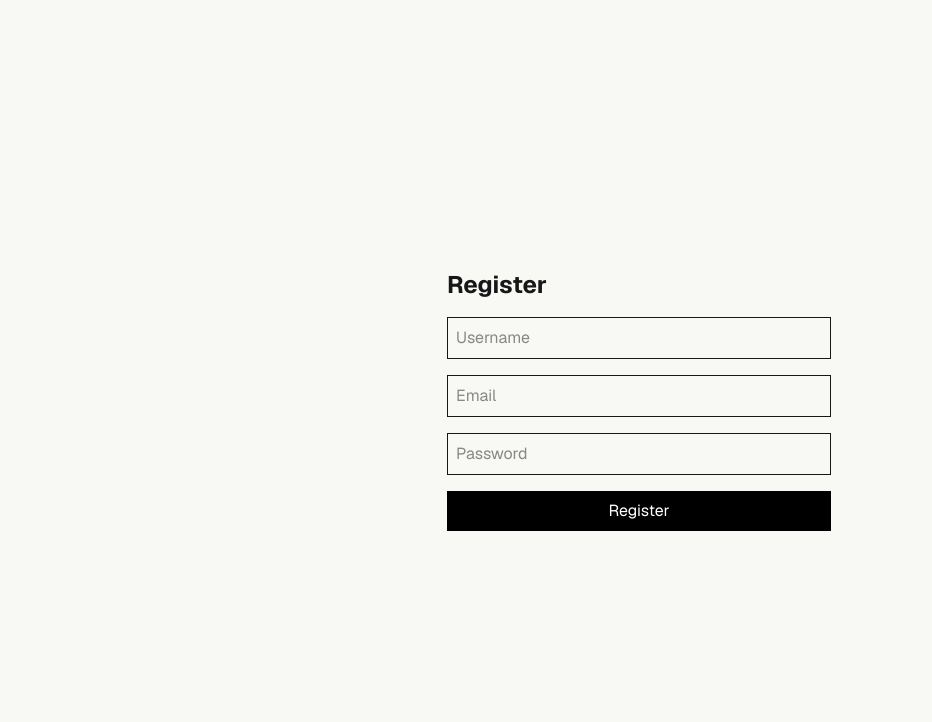
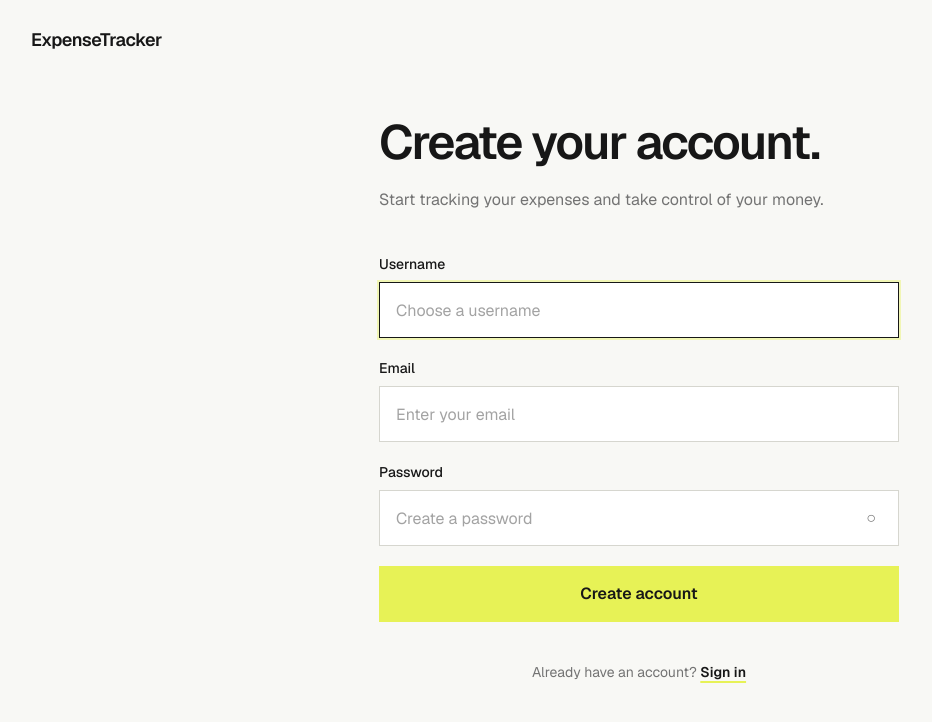
Before and after one commit to BernardSDev/expense-tracker.frontend, a Next.js app: page /register in a window 1280 px wide. Shown: the top 722 px of the page, without its empty margins (1-933 px from the left). Built offline with nearby package versions, Linux system fonts and the light colour scheme.

Commit message:
Improve registration to login flow

```diff
--- a/src/app/login/page.tsx
+++ b/src/app/login/page.tsx
@@ -1,17 +1,22 @@
 "use client";
 
 import Link from "next/link";
-import { useRouter } from "next/navigation";
+import { useRouter, useSearchParams } from "next/navigation";
 import React, { useState } from "react";
 
 type LoginStep = "username" | "password";
 
 export default function LoginPage() {
     const router = useRouter();
+    const searchParams = useSearchParams();
 
-    const [username, setUsername] = useState("");
+    const registeredUsername = searchParams.get("username") ?? "";
+
+    const [username, setUsername] = useState(registeredUsername);
     const [password, setPassword] = useState("");
-    const [step, setStep] = useState<LoginStep>("username");
+    const [step, setStep] = useState<LoginStep>(
+        registeredUsername ? "password" : "username"
+    );
     const [showPassword, setShowPassword] = useState(false);
     const [isLoading, setIsLoading] = useState(false);
     const [error, setError] = useState("");
@@ -21,9 +26,7 @@ export default function LoginPage() {
     function handleContinue(event: React.FormEvent<HTMLFormElement>) {
         event.preventDefault();
 
-        if (!canContinue) {
-            return;
-        }
+        if (!canContinue) return;
 
         setError("");
         setStep("password");
@@ -81,7 +84,6 @@ export default function LoginPage() {
     return (
         <main className="min-h-screen bg-background">
             <div className="mx-auto flex min-h-screen max-w-7xl flex-col px-6 lg:px-8">
-                {/* Brand */}
                 <header className="flex h-20 items-center">
                     <Link
                         href="/"
@@ -91,10 +93,8 @@ export default function LoginPage() {
                     </Link>
                 </header>
 
-                {/* Authentication */}
                 <div className="flex flex-1 items-center justify-center pb-20">
                     <div className="w-full max-w-[520px]">
-                        {/* Heading */}
                         <div className="mb-10">
                             <h1 className="text-4xl font-semibold tracking-[-0.04em] text-text-primary sm:text-5xl">
                                 Welcome back.
@@ -107,12 +107,8 @@ export default function LoginPage() {
                             )}
                         </div>
 
-                        {/* Username Step */}
                         {step === "username" && (
-                            <form
-                                onSubmit={handleContinue}
-                                className="space-y-5"
-                            >
+                            <form onSubmit={handleContinue} className="space-y-5">
                                 <div>
                                     <label
                                         htmlFor="username"
@@ -147,19 +143,13 @@ export default function LoginPage() {
                                     disabled={!canContinue}
                                     className="h-14 w-full bg-accent text-base font-semibold text-text-primary transition hover:bg-accent-hover disabled:cursor-not-allowed"
                                 >
-                                    Continue
-                                    <span className="ml-2">→</span>
+                                    Continue <span className="ml-2">→</span>
                                 </button>
                             </form>
                         )}
 
-                        {/* Password Step */}
                         {step === "password" && (
-                            <form
-                                onSubmit={handleLogin}
-                                className="space-y-5"
-                            >
-                                {/* Username */}
+                            <form onSubmit={handleLogin} className="space-y-5">
                                 <div>
                                     <label
                                         htmlFor="username"
@@ -173,7 +163,6 @@ export default function LoginPage() {
                                     </div>
                                 </div>
 
-                                {/* Password */}
                                 <div>
                                     <label
                                         htmlFor="password"
@@ -185,11 +174,7 @@ export default function LoginPage() {
                                     <div className="relative">
                                         <input
                                             id="password"
-                                            type={
-                                                showPassword
-                                                    ? "text"
-                                                    : "password"
-                                            }
+                                            type={showPassword ? "text" : "password"}
                                             value={password}
                                             onChange={(event) => {
                                                 setPassword(event.target.value);
@@ -204,9 +189,7 @@ export default function LoginPage() {
                                         <button
                                             type="button"
                                             onClick={() =>
-                                                setShowPassword(
-                                                    (current) => !current
-                                                )
+                                                setShowPassword((current) => !current)
                                             }
                                             aria-label={
                                                 showPassword
@@ -220,7 +203,6 @@ export default function LoginPage() {
                                     </div>
                                 </div>
 
-                                {/* Forgot Password */}
                                 <div className="flex justify-end">
                                     <button
                                         type="button"
@@ -230,14 +212,12 @@ export default function LoginPage() {
                                     </button>
                                 </div>
 
-                                {/* Error */}
                                 {error && (
                                     <p className="text-sm text-red-600">
                                         {error}
                                     </p>
                                 )}
 
-                                {/* Sign In */}
                                 <button
                                     type="submit"
                                     disabled={isLoading || !password}
@@ -259,7 +239,6 @@ export default function LoginPage() {
                             </form>
                         )}
 
-                        {/* Register */}
                         <p className="mt-10 text-center text-sm text-text-secondary">
                             Don't have an account?{" "}
                             <Link
--- a/src/app/register/page.tsx
+++ b/src/app/register/page.tsx
@@ -1,17 +1,33 @@
 "use client";
 
+import Link from "next/link";
+import { useRouter } from "next/navigation";
 import React, { useState } from "react";
 
 export default function RegisterPage() {
+    const router = useRouter();
+
     const [username, setUsername] = useState("");
     const [email, setEmail] = useState("");
     const [password, setPassword] = useState("");
+    const [showPassword, setShowPassword] = useState(false);
+    const [isLoading, setIsLoading] = useState(false);
+    const [error, setError] = useState("");
 
-    async function handleSubmit(
-        event: React.SubmitEvent<HTMLFormElement>
-    ) {
+    const canSubmit =
+        username.trim().length >= 3 &&
+        email.trim().length > 0 &&
+        password.length > 0;
+
+    async function handleSubmit(event: React.FormEvent<HTMLFormElement>) {
         event.preventDefault();
 
+        if (!canSubmit) return;
+
+        setError("");
+        setIsLoading(true);
+
+        try {
             const response = await fetch(
                 "http://localhost:5077/api/Auth/register",
                 {
@@ -29,51 +45,169 @@ export default function RegisterPage() {
 
             const data = await response.json();
 
-        localStorage.setItem("accessToken", data.accessToken);
-        localStorage.setItem("refreshToken", data.refreshToken);
+            if (!response.ok) {
+                setError(
+                    data.message ||
+                    "Unable to create your account. Please try again."
+                );
+                return;
+            }
 
-        console.log(data);
+            router.push(`/login?username=${encodeURIComponent(username)}`);
+        } catch {
+            setError(
+                "Something went wrong. Please check your connection and try again."
+            );
+        } finally {
+            setIsLoading(false);
+        }
     }
 
     return (
-        <main className="min-h-screen flex items-center justify-center">
-            <form
-                onSubmit={handleSubmit}
-                className="w-full max-w-sm space-y-4"
+        <main className="min-h-screen bg-background">
+            <div className="mx-auto flex min-h-screen max-w-7xl flex-col px-6 lg:px-8">
+                <header className="flex h-20 items-center">
+                    <Link
+                        href="/"
+                        className="text-lg font-semibold tracking-tight text-text-primary"
                     >
-                <h1 className="text-2xl font-bold">Register</h1>
+                        ExpenseTracker
+                    </Link>
+                </header>
+
+                <div className="flex flex-1 items-center justify-center pb-20">
+                    <div className="w-full max-w-[520px]">
+                        <div className="mb-10">
+                            <h1 className="text-4xl font-semibold tracking-[-0.04em] text-text-primary sm:text-5xl">
+                                Create your account.
+                            </h1>
+
+                            <p className="mt-5 max-w-md text-base leading-7 text-text-secondary">
+                                Start tracking your expenses and take control of your money.
+                            </p>
+                        </div>
+
+                        <form onSubmit={handleSubmit} className="space-y-5">
+                            <div>
+                                <label
+                                    htmlFor="username"
+                                    className="mb-2 block text-sm font-medium text-text-primary"
+                                >
+                                    Username
+                                </label>
 
                                 <input
+                                    id="username"
                                     type="text"
-                    placeholder="Username"
                                     value={username}
-                    onChange={(event) => setUsername(event.target.value)}
-                    className="w-full border p-2"
+                                    onChange={(event) => {
+                                        setUsername(event.target.value);
+                                        setError("");
+                                    }}
+                                    autoComplete="username"
+                                    autoFocus
+                                    placeholder="Choose a username"
+                                    className="h-14 w-full border border-border-strong bg-surface px-4 text-base text-text-primary outline-none transition placeholder:text-text-muted focus:border-text-primary focus:ring-2 focus:ring-accent/40"
                                 />
+                            </div>
+
+                            <div>
+                                <label
+                                    htmlFor="email"
+                                    className="mb-2 block text-sm font-medium text-text-primary"
+                                >
+                                    Email
+                                </label>
 
                                 <input
+                                    id="email"
                                     type="email"
-                    placeholder="Email"
                                     value={email}
-                    onChange={(event) => setEmail(event.target.value)}
-                    className="w-full border p-2"
+                                    onChange={(event) => {
+                                        setEmail(event.target.value);
+                                        setError("");
+                                    }}
+                                    autoComplete="email"
+                                    placeholder="Enter your email"
+                                    className="h-14 w-full border border-border-strong bg-surface px-4 text-base text-text-primary outline-none transition placeholder:text-text-muted focus:border-text-primary focus:ring-2 focus:ring-accent/40"
                                 />
+                            </div>
 
+                            <div>
+                                <label
+                                    htmlFor="password"
+                                    className="mb-2 block text-sm font-medium text-text-primary"
+                                >
+                                    Password
+                                </label>
+
+                                <div className="relative">
                                     <input
-                    type="password"
-                    placeholder="Password"
+                                        id="password"
+                                        type={showPassword ? "text" : "password"}
                                         value={password}
-                    onChange={(event) => setPassword(event.target.value)}
-                    className="w-full border p-2"
+                                        onChange={(event) => {
+                                            setPassword(event.target.value);
+                                            setError("");
+                                        }}
+                                        autoComplete="new-password"
+                                        placeholder="Create a password"
+                                        className="h-14 w-full border border-border-strong bg-surface px-4 pr-14 text-base text-text-primary outline-none transition placeholder:text-text-muted focus:border-text-primary focus:ring-2 focus:ring-accent/40"
                                     />
 
                                     <button
+                                        type="button"
+                                        onClick={() =>
+                                            setShowPassword((current) => !current)
+                                        }
+                                        aria-label={
+                                            showPassword ? "Hide password" : "Show password"
+                                        }
+                                        className="absolute right-0 top-0 flex h-14 w-14 items-center justify-center text-text-secondary transition hover:text-text-primary"
+                                    >
+                                        {showPassword ? "◉" : "○"}
+                                    </button>
+                                </div>
+                            </div>
+
+                            {error && (
+                                <p className="text-sm text-red-600">
+                                    {error}
+                                </p>
+                            )}
+
+                            <button
                                 type="submit"
-                    className="w-full bg-black text-white p-2"
+                                disabled={isLoading || !canSubmit}
+                                className={`flex h-14 w-full items-center justify-center text-base font-semibold text-text-primary transition ${
+                                    isLoading
+                                        ? "cursor-not-allowed bg-neutral-300"
+                                        : "bg-accent hover:bg-accent-hover disabled:cursor-not-allowed"
+                                }`}
                             >
-                    Register
+                                {isLoading ? (
+                                    <>
+                                        <span className="mr-3 h-5 w-5 animate-spin rounded-full border-2 border-text-primary/30 border-t-text-primary" />
+                                        Creating account...
+                                    </>
+                                ) : (
+                                    "Create account"
+                                )}
                             </button>
                         </form>
+
+                        <p className="mt-10 text-center text-sm text-text-secondary">
+                            Already have an account?{" "}
+                            <Link
+                                href="/login"
+                                className="font-semibold text-text-primary underline decoration-accent decoration-2 underline-offset-4 transition hover:text-text-secondary"
+                            >
+                                Sign in
+                            </Link>
+                        </p>
+                    </div>
+                </div>
+            </div>
         </main>
     );
 }
```
Lines whose indentation alone changed are shown as unchanged.
